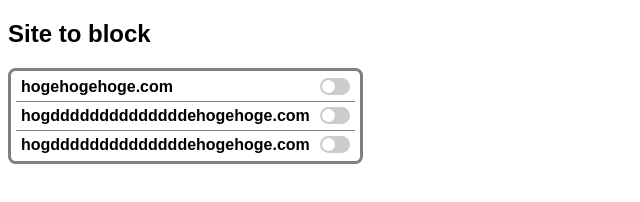
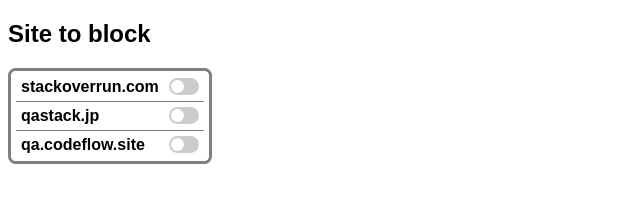
Before and after one commit to KMConner/stackoverflow-copy-buster, a website built with webpack: page src/popup.html in a window 1280 px wide. Shown: the whole page, without its empty margins (0-640 px from the left). Built offline with nearby package versions, Linux system fonts and the light colour scheme.

Commit message:
Implement popup view

```diff
--- a/src/copySite.ts
+++ b/src/copySite.ts
@@ -1,4 +1,5 @@
 export class CopySite {
+    public name: string = ""
     public urlPattern: string = ""
     public originUrlXpath: string = ""
 }
--- a/src/popup.html
+++ b/src/popup.html
@@ -13,33 +13,6 @@
     <h2>Site to block</h2>
     <div id="table_container">
         <div id="site_table">
-            <div class="site_dom">
-                hogehogehoge.com
-            </div>
-            <div class="site_toggle">
-                <label class="switch">
-                    <input type="checkbox">
-                    <span class="slider round"></span>
-                </label>
-            </div>
-            <div class="site_dom">
-                hogddddddddddddddehogehoge.com
-            </div>
-            <div class="site_toggle">
-                <label class="switch">
-                    <input type="checkbox">
-                    <span class="slider round"></span>
-                </label>
-            </div>
-            <div class="site_dom">
-                hogddddddddddddddehogehoge.com
-            </div>
-            <div class="site_toggle">
-                <label class="switch">
-                    <input type="checkbox">
-                    <span class="slider round"></span>
-                </label>
-            </div>
         </div>
     </div>
 </body>
--- a/src/popup.ts
+++ b/src/popup.ts
@@ -1 +1,37 @@
-// alert("Hellow world!!!!!")
+import * as siteList from './siteList'
+
+function createSiteNameElement(siteName: string): HTMLDivElement {
+    const elem = document.createElement('div')
+    elem.innerText = siteName
+    elem.className = 'site_dom'
+    return elem
+}
+
+function createSiteSwitchElement(siteName: string): HTMLDivElement {
+    const input = document.createElement('input')
+    input.type = 'checkbox'
+
+    const span = document.createElement('span')
+    span.className = 'slider round'
+
+    const label = document.createElement('label')
+    label.className = 'switch'
+    label.appendChild(input)
+    label.appendChild(span)
+
+    const elem = document.createElement('div')
+    elem.className = 'site_toggle'
+    elem.appendChild(label)
+
+    return elem
+}
+
+function main() {
+    const table = <HTMLDivElement>document.getElementById("site_table")
+    for (const site of siteList.copySites) {
+        table.appendChild(createSiteNameElement(site.name))
+        table.appendChild(createSiteSwitchElement(site.name))
+    }
+}
+
+window.addEventListener('load', main)
--- a/src/siteList.ts
+++ b/src/siteList.ts
@@ -1,14 +1,17 @@
 import { CopySite } from './copySite'
 export const copySites: Array<CopySite> = [
     {
+        name: "stackoverrun.com",
         urlPattern: "https://stackoverrun.com/ja/q/*",
         originUrlXpath: "/xhtml:html/xhtml:body/xhtml:main/xhtml:div/xhtml:div[2]/xhtml:div/xhtml:div[2]/xhtml:div[2]/xhtml:div[2]/xhtml:p[1]/xhtml:small[1]/xhtml:a/@href"
     },
     {
+        name: "qastack.jp",
         urlPattern: "https://qastack.jp/*/*",
         originUrlXpath: "/xhtml:html/xhtml:body/xhtml:section[1]/xhtml:div/xhtml:div[1]/xhtml:article[1]/xhtml:div[2]/xhtml:div[2]/xhtml:div[2]/xhtml:small/xhtml:a[2]/@href"
     },
     {
+        name: "qa.codeflow.site",
         urlPattern: "https://qa.codeflow.site/questions/*",
         originUrlXpath: "/xhtml:html/xhtml:body/xhtml:div/xhtml:div[3]/xhtml:div[2]/xhtml:div[1]/xhtml:div[2]/xhtml:div[3]/xhtml:div[1]/xhtml:p/xhtml:a/@href"
     }
```
Also changed, not shown: src/manifest.json.
